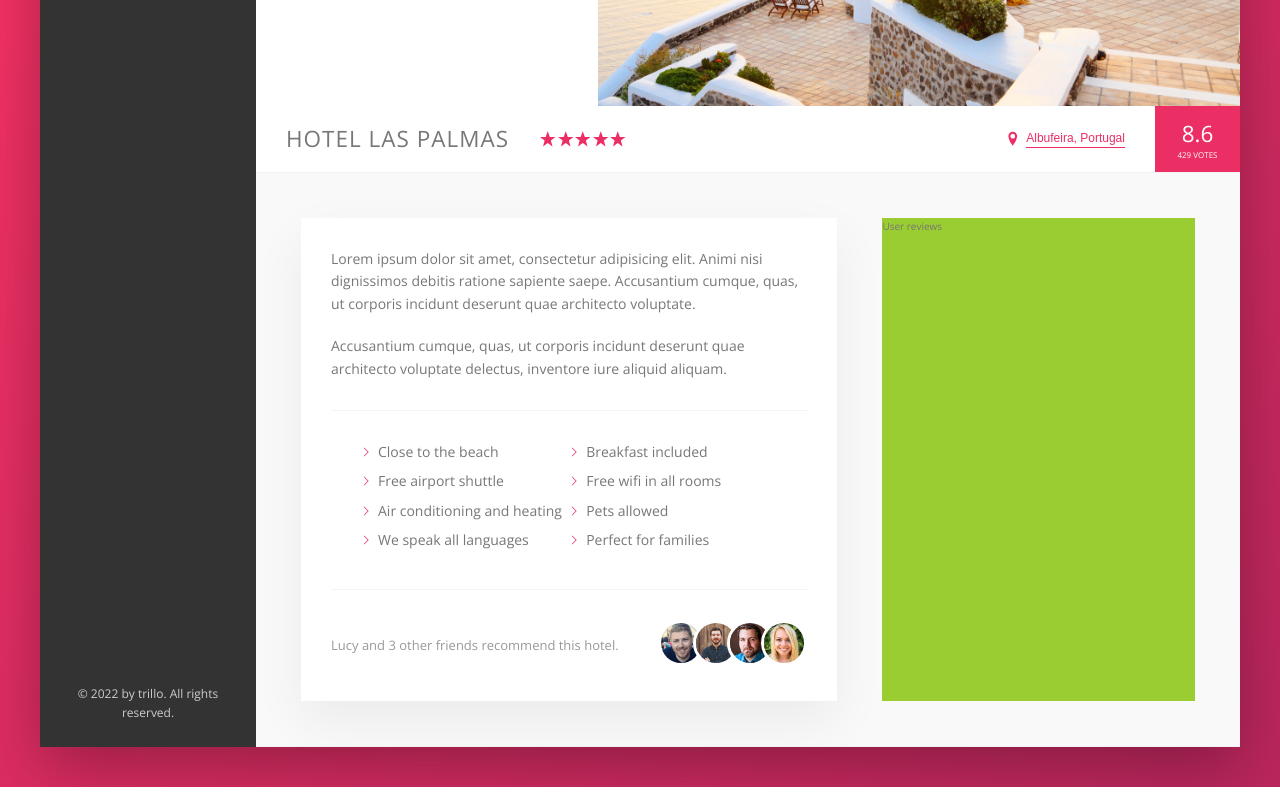
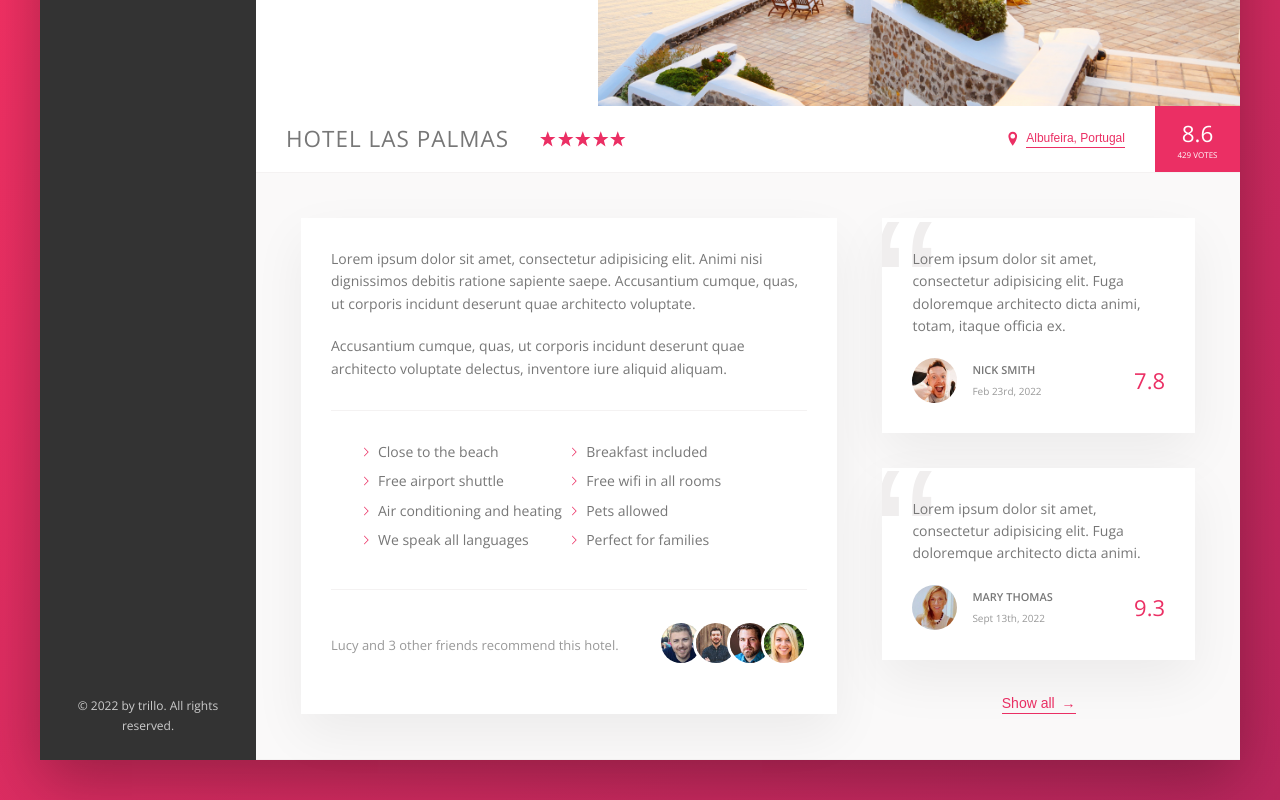
Before and after one commit to luccaneivas/trillo, a website: page index.html in a window 1280 px wide. Shown: the part 389-1189 px from the top of the page. Drawn offline with nearby package versions, Linux system fonts and the light colour scheme.

Commit message:
completed the reviews section

```diff
--- a/index.html
+++ b/index.html
@@ -170,9 +170,34 @@
                   </div>
                 </div>
 
-                <div class="user-reviews">
-                  User reviews
-                </div>
+                <figure class="user-reviews">
+                  <figure class="review">
+                    <blockquote class="review__text">
+                      Lorem ipsum dolor sit amet, consectetur adipisicing elit. Fuga doloremque architecto dicta animi, totam, itaque officia ex.
+                    </blockquote>
+                    <figcaption class="review__user">
+                      <img src="img/user-1.jpg" alt="user 1" class="review__photo">
+                      <div class="review__user-box">
+                        <p class="review__user-name">Nick Smith</p>
+                        <p class="review__user-date">Feb 23rd, 2022</p>
+                      </div>
+                      <div class="review__rating">7.8</div>
+                    </figcaption>
+                  </figure>
+                  <figure class="review">
+                    <blockquote class="review__text">
+                      Lorem ipsum dolor sit amet, consectetur adipisicing elit. Fuga doloremque architecto dicta animi.                    </blockquote>
+                    <figcaption class="review__user">
+                      <img src="img/user-2.jpg" alt="user 1" class="review__photo">
+                      <div class="review__user-box">
+                        <p class="review__user-name">Mary Thomas</p>
+                        <p class="review__user-date">Sept 13th, 2022</p>
+                      </div>
+                      <div class="review__rating">9.3</div>
+                    </figcaption>
+                  </figure>
+                  <button class="btn-inline">Show all <span>&rarr;</span></button>
+                </figure>
               </div>
             </main>
           </div>
--- a/sass/_component.scss
+++ b/sass/_component.scss
@@ -277,8 +277,19 @@
   cursor: pointer;
   transition: all .2s;
 
+  & span {
+    margin-left: 3px;
+  }
+
   &:hover {
     color: var(--color-grey-dark-1);
+
+    span {
+      margin-left: 8px;
+      transition: margin-left .2s;
+
+    }
+
     outline: none;
     animation: pulsate 1s infinite;
   }
@@ -369,3 +380,67 @@
     }
   }
 }
+
+//////////////////////////////////////////////////
+/// REVIEWS
+.review {
+  background-color: #fff;
+  box-shadow: var(--shadow-light);
+  padding: 3rem;
+  margin-bottom: 3.5rem;
+  position: relative;
+  overflow: hidden;
+
+  &__text {
+    margin-bottom: 2rem;
+    z-index: 10;
+    position: relative;
+  }
+
+  &__user {
+    display: flex;
+    align-items: center;
+  }
+
+  &__photo {
+    height: 4.5rem;
+    width: 4.5rem;
+    border-radius: 50%;
+  }
+
+  &__user-box {
+    margin-right: auto;
+    margin-left: 1.5rem;
+  }
+
+  &__user-name {
+    font-size: 1.1rem;
+    font-weight: 600;
+    text-transform: uppercase;
+    margin-bottom: .4rem;
+  }
+
+  &__user-date {
+    font-size: 1rem;
+    color: var(--color-grey-dark-3);
+  }
+
+  &__rating {
+    color: var(--color-primary);
+    font-size: 2.2rem;
+    font-weight: 300;
+  }
+
+  &::before {
+    content: "\201C";
+    position: absolute;
+    top: -2.75rem;
+    left: -1rem;
+    line-height: 1;
+    font-size: 20rem;
+    color: var(--color-grey-light-3);
+    font-family: sans-serif;
+
+    z-index: 1;
+  }
+}
--- a/sass/_layout.scss
+++ b/sass/_layout.scss
@@ -39,6 +39,7 @@
 }
 
 .detail {
+  font-size: 1.4rem;
   display: flex;
   padding: 4.5rem;
   background-color: var(--color-grey-light-1);
@@ -46,7 +47,6 @@
 }
 
 .description {
-  font-size: 1.4rem;
   background-color: #fff;
   box-shadow: var(--shadow-light);
   padding: 3rem;
@@ -55,6 +55,10 @@
 }
 
 .user-reviews {
-  background-color: yellowgreen;
   flex: 1;
+
+  display: flex;
+  flex-direction: column;
+  justify-content: center;
+  align-items: center;
 }
```
Also changed, not shown: css/style.css.
